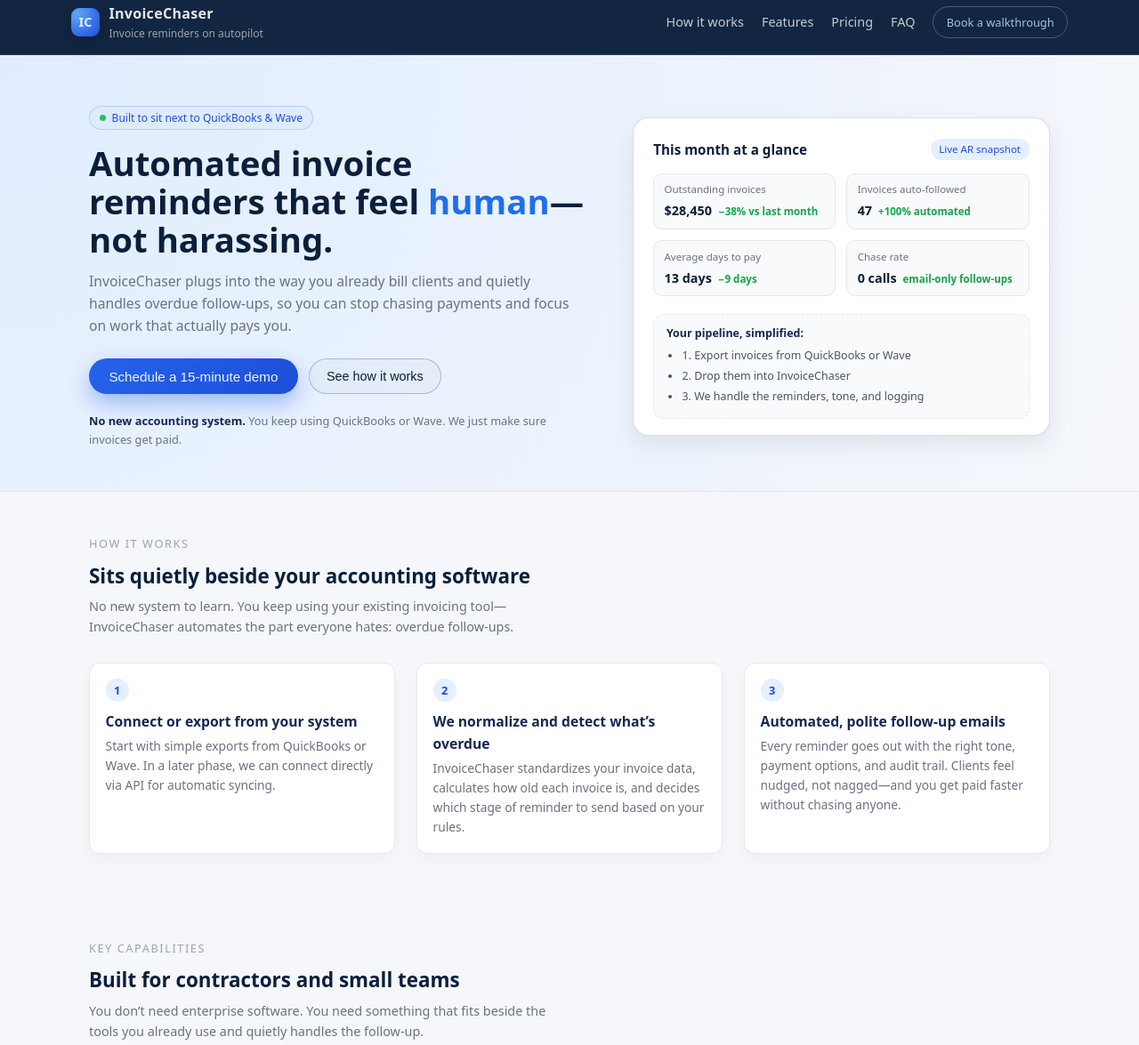
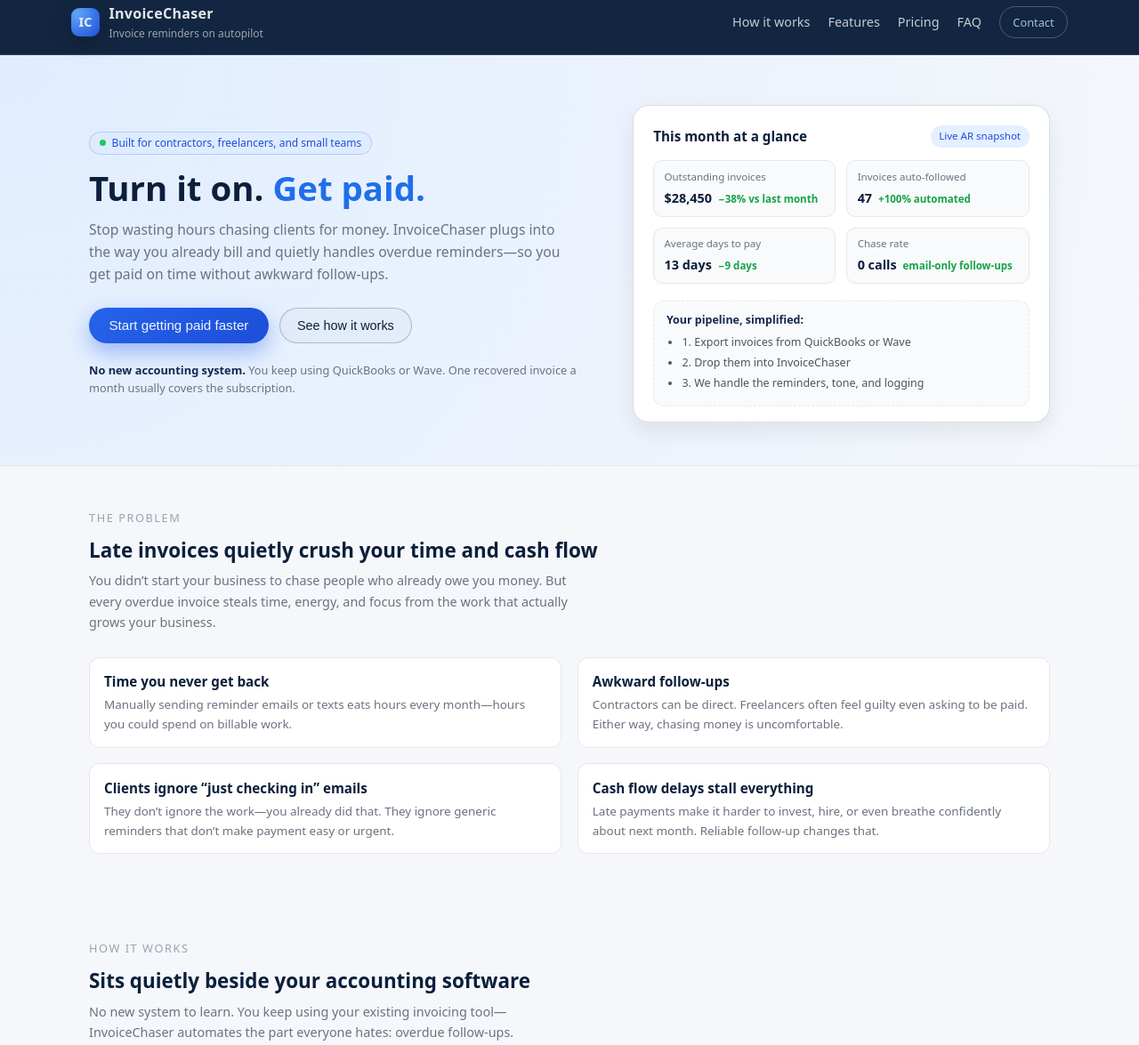
Before and after one commit to Jcaprio32/invoicechaser-website, a plain HTML site: page index.html in a window 1280 px wide. Shown: the part 11-1186 px from the top of the page at 89% size. Drawn offline with Linux system fonts and the light colour scheme.

Commit message:
index.html

```diff
--- a/index.html
+++ b/index.html
@@ -357,6 +357,32 @@
       max-width: 34rem;
     }
 
+    /* Pain section */
+    .pain-grid {
+      display: grid;
+      grid-template-columns: repeat(2, minmax(0, 1fr));
+      gap: 1.1rem;
+    }
+
+    .pain-card {
+      background: var(--white);
+      border-radius: var(--radius-lg);
+      border: 1px solid var(--border-subtle);
+      padding: 0.9rem 1rem;
+    }
+
+    .pain-card h3 {
+      font-size: 0.95rem;
+      font-weight: 600;
+      color: var(--navy);
+      margin-bottom: 0.25rem;
+    }
+
+    .pain-card p {
+      font-size: 0.84rem;
+      color: var(--text-muted);
+    }
+
     /* How it works */
     .steps-grid {
       display: grid;
@@ -714,7 +740,8 @@
       .steps-grid,
       .features-grid,
       .pricing-grid,
-      .faq-grid {
+      .faq-grid,
+      .pain-grid {
         grid-template-columns: minmax(0, 1fr);
       }
       .contact-layout {
@@ -753,7 +780,7 @@
           <a href="#pricing">Pricing</a>
           <a href="#faq">FAQ</a>
           <a href="#contact" class="nav-cta">
-            <span>Book a walkthrough</span>
+            <span>Contact</span>
           </a>
         </nav>
       </div>
@@ -766,28 +793,26 @@
           <div>
             <div class="hero-kicker">
               <span class="hero-kicker-dot"></span>
-              Built to sit next to QuickBooks & Wave
+              Built for contractors, freelancers, and small teams
             </div>
             <h1 class="hero-title">
-              Automated invoice reminders that feel
-              <span class="hero-highlight">human</span>—not harassing.
+              Turn it on. <span class="hero-highlight">Get paid.</span>
             </h1>
             <p class="hero-subtitle">
-              InvoiceChaser plugs into the way you already bill clients and
-              quietly handles overdue follow-ups, so you can stop chasing
-              payments and focus on work that actually pays you.
+              Stop wasting hours chasing clients for money. InvoiceChaser plugs into the way
+              you already bill and quietly handles overdue reminders—so you get paid on time
+              without awkward follow-ups.
             </p>
             <div class="hero-actions">
-              <button class="btn-primary" onclick="document.getElementById('contact').scrollIntoView({behavior: 'smooth'});">
-                Schedule a 15-minute demo
+              <button class="btn-primary" onclick="document.getElementById('pricing').scrollIntoView({behavior: 'smooth'});">
+                Start getting paid faster
               </button>
               <button class="btn-secondary" onclick="document.getElementById('how-it-works').scrollIntoView({behavior: 'smooth'});">
                 See how it works
               </button>
             </div>
             <p class="hero-footnote">
-              <strong>No new accounting system.</strong> You keep using
-              QuickBooks or Wave. We just make sure invoices get paid.
+              <strong>No new accounting system.</strong> You keep using QuickBooks or Wave. One recovered invoice a month usually covers the subscription.
             </p>
           </div>
 
@@ -834,6 +859,47 @@
         </div>
       </section>
 
+      <!-- PAIN SECTION -->
+      <section>
+        <div class="container">
+          <div class="section-header">
+            <div class="section-eyebrow">The problem</div>
+            <h2 class="section-title">Late invoices quietly crush your time and cash flow</h2>
+            <p class="section-subtitle">
+              You didn’t start your business to chase people who already owe you money. But every overdue invoice
+              steals time, energy, and focus from the work that actually grows your business.
+            </p>
+          </div>
+
+          <div class="pain-grid">
+            <div class="pain-card">
+              <h3>Time you never get back</h3>
+              <p>
+                Manually sending reminder emails or texts eats hours every month—hours you could spend on billable work.
+              </p>
+            </div>
+            <div class="pain-card">
+              <h3>Awkward follow-ups</h3>
+              <p>
+                Contractors can be direct. Freelancers often feel guilty even asking to be paid. Either way, chasing money is uncomfortable.
+              </p>
+            </div>
+            <div class="pain-card">
+              <h3>Clients ignore “just checking in” emails</h3>
+              <p>
+                They don’t ignore the work—you already did that. They ignore generic reminders that don’t make payment easy or urgent.
+              </p>
+            </div>
+            <div class="pain-card">
+              <h3>Cash flow delays stall everything</h3>
+              <p>
+                Late payments make it harder to invest, hire, or even breathe confidently about next month. Reliable follow-up changes that.
+              </p>
+            </div>
+          </div>
+        </div>
+      </section>
+
       <!-- HOW IT WORKS -->
       <section id="how-it-works">
         <div class="container">
@@ -841,36 +907,34 @@
             <div class="section-eyebrow">How it works</div>
             <h2 class="section-title">Sits quietly beside your accounting software</h2>
             <p class="section-subtitle">
-              No new system to learn. You keep using your existing invoicing
-              tool—InvoiceChaser automates the part everyone hates: overdue follow-ups.
+              No new system to learn. You keep using your existing invoicing tool—InvoiceChaser automates the part
+              everyone hates: overdue follow-ups.
             </p>
           </div>
 
           <div class="steps-grid">
             <div class="step-card">
               <div class="step-number">1</div>
-              <div class="step-title">Connect or export from your system</div>
+              <div class="step-title">Export or connect your invoices</div>
               <p class="step-text">
-                Start with simple exports from QuickBooks or Wave. In a later phase,
-                we can connect directly via API for automatic syncing.
+                Start with simple exports from QuickBooks or Wave. In later phases, we’ll move toward deeper
+                connections so new invoices flow in automatically.
               </p>
             </div>
             <div class="step-card">
               <div class="step-number">2</div>
-              <div class="step-title">We normalize and detect what’s overdue</div>
+              <div class="step-title">We detect what’s overdue</div>
               <p class="step-text">
-                InvoiceChaser standardizes your invoice data, calculates how old
-                each invoice is, and decides which stage of reminder to send
-                based on your rules.
+                InvoiceChaser standardizes your invoice data, calculates how old each invoice is, and decides which
+                stage of reminder to send based on your rules.
               </p>
             </div>
             <div class="step-card">
               <div class="step-number">3</div>
               <div class="step-title">Automated, polite follow-up emails</div>
               <p class="step-text">
-                Every reminder goes out with the right tone, payment options,
-                and audit trail. Clients feel nudged, not nagged—and you get
-                paid faster without chasing anyone.
+                Every reminder goes out with the right tone, payment options, and audit trail. Clients feel nudged,
+                not nagged—and you get paid faster without chasing anyone.
               </p>
             </div>
           </div>
@@ -882,10 +946,10 @@
         <div class="container">
           <div class="section-header">
             <div class="section-eyebrow">Key capabilities</div>
-            <h2 class="section-title">Built for contractors and small teams</h2>
+            <h2 class="section-title">Built for contractors, freelancers, and small teams</h2>
             <p class="section-subtitle">
-              You don’t need enterprise software. You need something that fits beside
-              the tools you already use and quietly handles the follow-up.
+              You don’t need enterprise software. You need something that fits beside the tools you already use and
+              quietly handles the follow-up for you.
             </p>
           </div>
 
@@ -894,48 +958,42 @@
               <div class="feature-tag">Automation</div>
               <div class="feature-title">Multi-stage reminder flows</div>
               <p class="feature-text">
-                Gentle, firm, and pre-collections messages that escalate in tone as
-                invoices age—without you writing a single email.
+                Gentle, firm, and pre-collections messages that escalate in tone as invoices age—without you writing a single email.
               </p>
             </div>
             <div class="feature-card">
               <div class="feature-tag">Tone control</div>
               <div class="feature-title">Client-specific messaging</div>
               <p class="feature-text">
-                Configure tone presets per client: ultra-friendly, standard professional,
-                or firm and direct. Keep relationships strong while staying on top of AR.
+                Configure tone presets per client: ultra-friendly, standard professional, or firm and direct. Keep relationships strong while staying on top of AR.
               </p>
             </div>
             <div class="feature-card">
               <div class="feature-tag">Payments</div>
               <div class="feature-title">Clear payment instructions</div>
               <p class="feature-text">
-                Include ACH, Zelle, card links, or Venmo handles in every email so clients
-                always know exactly how to pay you.
+                Include ACH, Zelle, card links, or Venmo handles in every email so clients always know exactly how to pay you.
               </p>
             </div>
             <div class="feature-card">
               <div class="feature-tag">Accounting-friendly</div>
               <div class="feature-title">QuickBooks & Wave aware</div>
               <p class="feature-text">
-                Designed to sit beside your existing accounting software—not replace it.
-                Import data cleanly and keep your books where they are.
+                Designed to sit beside your existing accounting software—not replace it. Import data cleanly and keep your books where they are.
               </p>
             </div>
             <div class="feature-card">
               <div class="feature-tag">Reporting</div>
               <div class="feature-title">Aging & follow-up logs</div>
               <p class="feature-text">
-                Automatically generated aging reports and sent-logs make it easy to
-                answer “Who did we remind, when, and how?”
+                Automatically generated aging reports and sent-logs make it easy to answer “Who did we remind, when, and how?”
               </p>
             </div>
             <div class="feature-card">
               <div class="feature-tag">Reliability</div>
               <div class="feature-title">Runs quietly in the background</div>
               <p class="feature-text">
-                Once configured, InvoiceChaser runs on a schedule, pulls in new invoice
-                data, and sends reminders—so you don’t have to.
+                Once configured, InvoiceChaser runs on a schedule, pulls in new invoice data, and sends reminders—so you don’t have to.
               </p>
             </div>
           </div>
@@ -949,8 +1007,7 @@
             <div class="section-eyebrow">Pricing</div>
             <h2 class="section-title">Simple pricing that pays for itself</h2>
             <p class="section-subtitle">
-              InvoiceChaser is designed to be a cash-flow engine, not a budget problem.
-              One recovered invoice per month usually covers the subscription.
+              InvoiceChaser is designed to be a cash-flow engine, not a budget problem. One recovered invoice per month usually covers the subscription.
             </p>
           </div>
 
@@ -963,8 +1020,7 @@
                   $20<span class="pricing-period">/month</span>
                 </div>
                 <p class="pricing-desc">
-                  For self-employed contractors and consultants who invoice a handful of
-                  clients each month.
+                  For self-employed contractors and consultants who invoice a handful of clients each month.
                 </p>
                 <ul class="pricing-features">
                   <li>Up to 50 active invoices/month</li>
@@ -996,8 +1052,7 @@
                   $59<span class="pricing-period">/month</span>
                 </div>
                 <p class="pricing-desc">
-                  For small teams with recurring clients and steady invoicing volume.
-                  Best balance of volume and control.
+                  For small teams with recurring clients and steady invoicing volume. Best balance of volume and control.
                 </p>
                 <ul class="pricing-features">
                   <li>Up to 250 active invoices/month</li>
@@ -1027,8 +1082,7 @@
                   Custom<span class="pricing-period">/month</span>
                 </div>
                 <p class="pricing-desc">
-                  For higher-volume operations that need multi-brand setups, special
-                  workflows, or tighter integration.
+                  For higher-volume operations that need multi-brand setups, special workflows, or tighter integration.
                 </p>
                 <ul class="pricing-features">
                   <li>Unlimited active invoices</li>
@@ -1103,9 +1157,8 @@
             <div class="faq-item">
               <div class="faq-q">How long does it take to get started?</div>
               <div class="faq-a">
-                For most small businesses, we can go from “first call” to “live
-                reminders” within a couple of days once we agree on your tone,
-                payment instructions, and file format.
+                For most small businesses, you can go from “first visit” to “live reminders” in days,
+                once we know your file format, tone preferences, and payment instructions.
               </div>
             </div>
           </div>
@@ -1117,10 +1170,10 @@
         <div class="container">
           <div class="section-header">
             <div class="section-eyebrow">Get started</div>
-            <h2 class="section-title">Let’s see if InvoiceChaser fits your pipeline</h2>
+            <h2 class="section-title">Ready to stop chasing invoices manually?</h2>
             <p class="section-subtitle">
-              Share a bit about how you invoice and follow up today. We’ll respond with
-              a short, no-pressure walkthrough tailored to how your business actually works.
+              Prefer a quick conversation first, or have questions about fit, volume, or integrations?
+              Share a bit about your billing world and we’ll follow up with a short, no-pressure walkthrough.
             </p>
           </div>
 
@@ -1128,9 +1181,8 @@
             <div class="contact-card">
               <h3>Talk it through first</h3>
               <p>
-                Prefer to start with a quick conversation? Reach out and we’ll walk
-                through what your invoicing world looks like today and whether it
-                makes sense to automate follow-ups.
+                Contractors and freelancers are busy. If you’d rather sanity-check whether this fits your
+                business before jumping in, reach out and we’ll talk through how you invoice and follow up today.
               </p>
               <p class="contact-meta">
                 <strong>Email:</strong>
@@ -1147,9 +1199,9 @@
 
             <div class="contact-form">
               <div class="contact-note">
-                This is a preview of the intake form we’ll eventually wire into the
-                live system. For now, you can send these details directly by email
-                and we’ll follow up.
+                This form will soon be wired directly into our system so submissions generate a live lead.
+                For now, use it to quickly compose an email with the key details—we’ll still receive it at
+                <strong>support@getinvoicechaser.com</strong>.
               </div>
 
               <div class="form-row">
```
